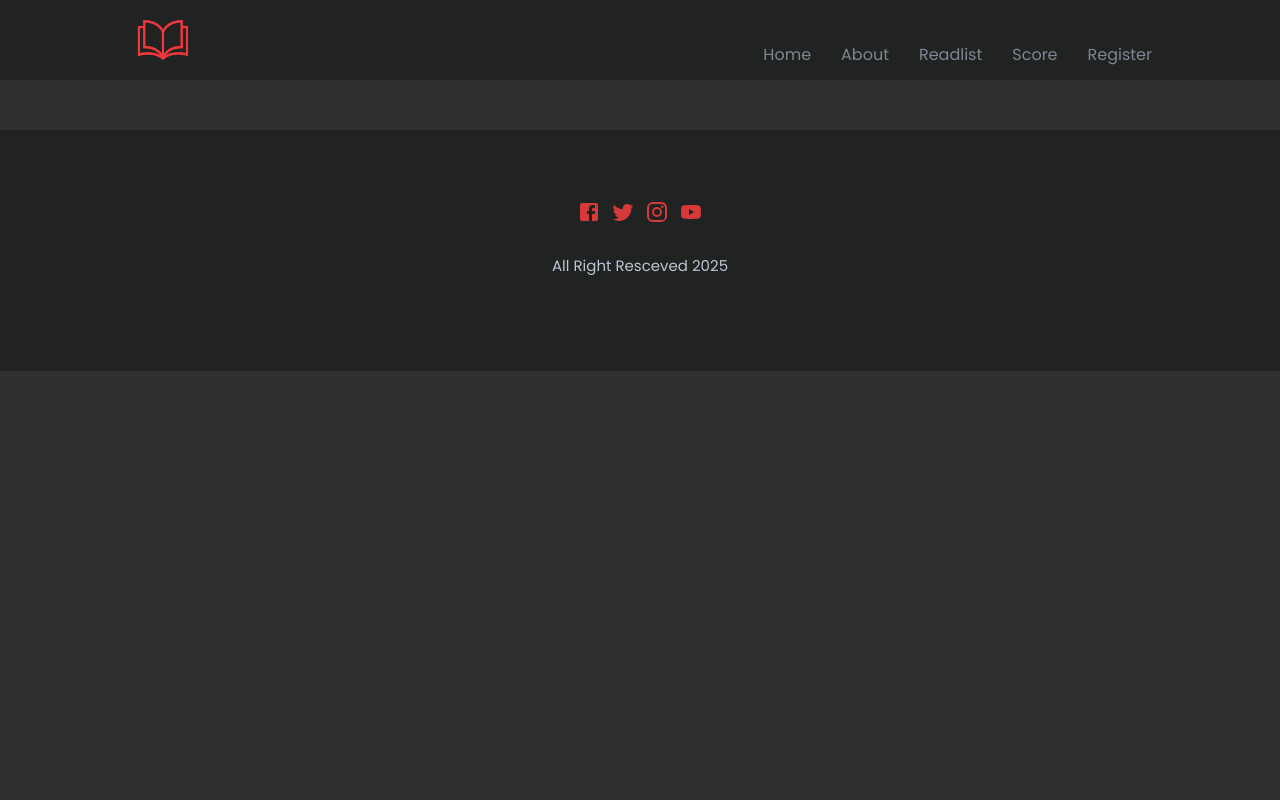
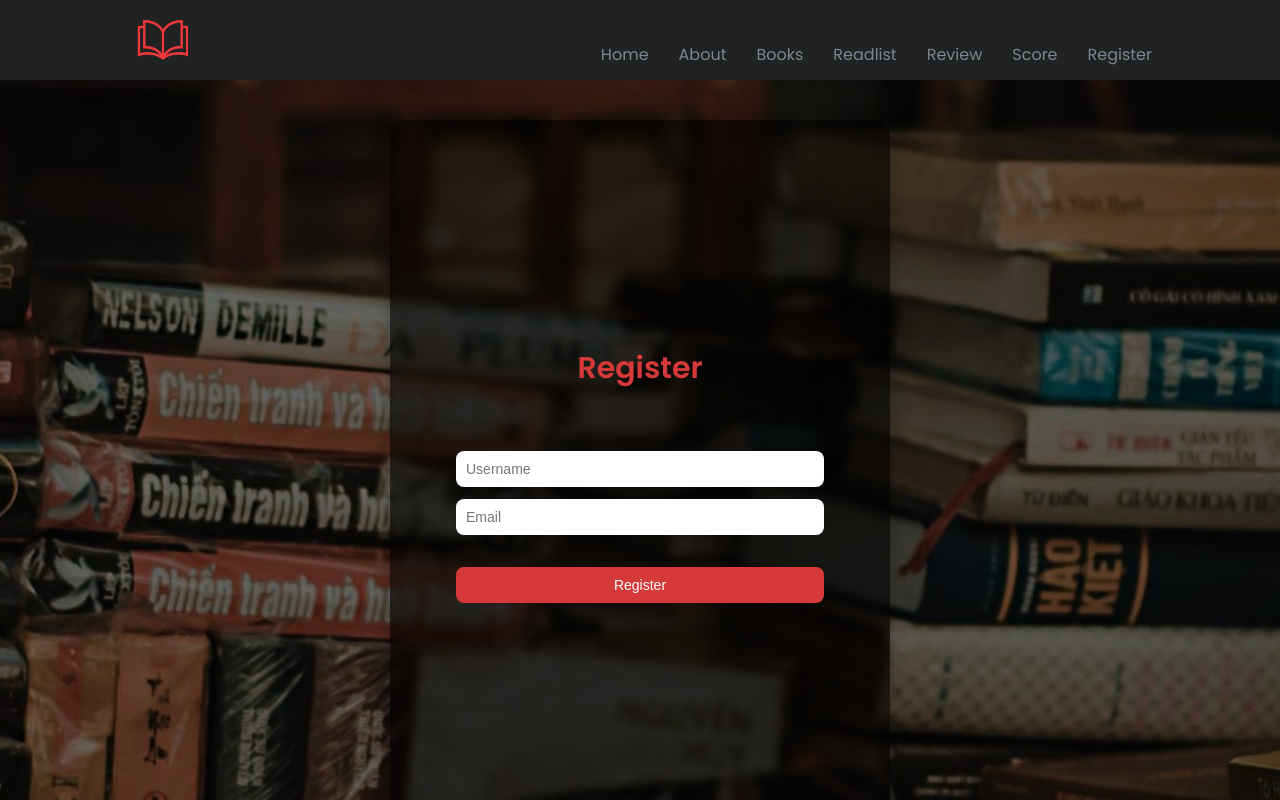
Before and after one commit to isabellaschwr/Web2, a React (Create React App) app in the folder frontend/: page /register in a window 1280 px wide. Shown: the top 800 px of the page. Built offline with nearby package versions, Linux system fonts and the light colour scheme.

Commit message:
register/review frontend

```diff
--- a/frontend/src/App.css
+++ b/frontend/src/App.css
@@ -382,3 +382,25 @@ footer i {
   border-spacing: 0 25px;
   margin-top: 10px;
 }
+
+/*Register */
+.register {
+  background: rgba(0, 0, 0, 0.6);
+  width: 500px;
+  height: 300px;
+  padding: 20px;
+  border-radius: 16px;
+  box-shadow: 0 0 15px rgba(0, 0, 0, 0.3);
+  backdrop-filter: blur(4px);
+}
+
+.register input,
+.register button {
+  width: 100%;
+  padding: 10px;
+  font-size: 14px;
+  border-radius: 8px;
+  box-sizing: border-box;
+  margin-bottom: 12px;
+  border: none;
+}
--- a/frontend/src/App.js
+++ b/frontend/src/App.js
@@ -1,7 +1,6 @@
 import React from "react";
 import Pages from "./components/pages/Pages";
 import "./App.css"
-
 
 function App() {
   return <Pages />;
--- a/frontend/src/components/data/datas.js
+++ b/frontend/src/components/data/datas.js
@@ -13,8 +13,16 @@ export const navlink = [
     text: "About",
   },
    {
+    url: "/books",
+    text: "Books",
+  },
+   {
     url: "/readlist",
     text: "Readlist",
+  },
+     {
+    url: "/review",
+    text: "Review",
   },
     {
     url: "/score",
--- a/frontend/src/components/home/Home.jsx
+++ b/frontend/src/components/home/Home.jsx
@@ -82,6 +82,7 @@ export const Home = () => {
       <About />
       <Readlist />
       <Score />
+
     </>
   );
 };
--- /dev/null
+++ b/frontend/src/components/pages/Books.jsx
@@ -0,0 +1,36 @@
+
+import { useEffect, useState } from "react";
+import { fetchBooks } from "../../services/api";
+import { getCurrentUsername } from "../../services/api";
+
+const username = getCurrentUsername();
+
+
+export const Books = () => {
+  const [books, setBooks] = useState([]);
+
+  useEffect(() => {
+    fetchBooks().then(setBooks);
+  }, []);
+
+  return (
+    <>
+
+      <section className="bookSection" style={{ padding: "4rem", backgroundColor: "#f9f9f9" }}>
+        <h2>Beliebte Bücher</h2>
+        <div className="bookGrid" style={{ display: "flex", flexWrap: "wrap", gap: "2rem" }}>
+          {books.map((book) => (
+            <div key={book.id} className="bookCard" style={{ width: "200px", border: "1px solid #ccc", padding: "1rem", borderRadius: "8px", backgroundColor: "#fff" }}>
+              <img src={book.coverUrl} alt={book.title} style={{ width: "100%", height: "auto", objectFit: "cover" }} />
+              <h3>{book.title}</h3>
+              <p>{book.author}</p>
+            </div>
+          ))}
+        </div>
+      </section>
+
+    </>
+  );
+};
+
+export default Books;
--- a/frontend/src/components/pages/Pages.jsx
+++ b/frontend/src/components/pages/Pages.jsx
@@ -5,7 +5,10 @@ import Footer from "../common/Footer";
 import { Home } from "../home/Home";
 import { About } from "./About";
 import { Readlist } from "./Readlist";
+import { Review} from "./Review";
 import { Score } from "./Score";
+import { Register } from "./Register";
+import { Books } from "./Books";
 import { getCurrentUsername } from "../../services/api";
 
 const username = getCurrentUsername();
@@ -17,8 +20,12 @@ const Pages = () => {
       <Switch>
         <Route exact path='/' component={Home} />
         <Route exact path='/about' component={About} />
+        <Route exact path='/books' component={Books} />
         <Route exact path='/readlist' component={Readlist} />
+        <Route exact path='/review' component={Review} />
         <Route exact path='/score' component={Score} />
+        <Route exact path='/register' component={Register} />
+
       </Switch>
       <Footer />
     </Router>
--- a/frontend/src/components/pages/Register.jsx
+++ b/frontend/src/components/pages/Register.jsx
@@ -1,12 +1,13 @@
-import { getCurrentUsername } from "../../services/api";
+import React, { useState } from "react";
+import { useHistory } from "react-router-dom";
+import { Heading } from "../common/Heading";
 
-const username = getCurrentUsername();
+export const Register = () => {
+  const [username, setUsername] = useState("");
+  const [email, setEmail] = useState("");
+  const history = useHistory();
 
-
-
-// Rest hier oben noch - das ist nur für Buch zu Benutzer Datenspeicherung
-
-const handleRegister = async () => {
+  const handleRegister = async () => {
     const user = { username, email };
     try {
       const res = await fetch("http://localhost:8080/users", {
@@ -19,10 +20,55 @@ const handleRegister = async () => {
         const data = await res.json();
         localStorage.setItem("username", data.username);
         alert("Registered and logged in!");
+        history.push("/readlist"); // Weiterleitung nach Erfolg
       } else {
         alert("Registration failed");
       }
     } catch (err) {
       console.error("Error registering:", err);
+      alert("An error occurred");
     }
   };
+
+  return (
+    <section
+      className="hero"
+      style={{
+        backgroundImage: "url('/images/readlist1.jpg')",
+        backgroundSize: "cover",
+        backgroundRepeat: "no-repeat",
+        backgroundPosition: "center",
+        backgroundAttachment: "fixed",
+        height: "100vh",
+        width: "100%",
+        display: "flex",
+        justifyContent: "center",
+        alignItems: "center",
+        position: "relative",
+      }}
+    >
+      <section className="register">
+        <div className="container">
+          <Heading title="Register" />
+          <div className="form">
+            <input
+              type="text"
+              placeholder="Username"
+              value={username}
+              onChange={(e) => setUsername(e.target.value)}
+            />
+            <input
+              type="email"
+              placeholder="Email"
+              value={email}
+              onChange={(e) => setEmail(e.target.value)}
+            />
+            <button onClick={handleRegister}>Register</button>
+          </div>
+        </div>
+      </section>
+    </section>
+  );
+};
+
+export default Register;
--- /dev/null
+++ b/frontend/src/components/pages/Review.jsx
@@ -0,0 +1,128 @@
+import React, { useEffect, useState } from "react";
+import { Heading } from "../common/Heading";
+import { getCurrentUsername } from "../../services/api"; // lokal gespeicherter Benutzername
+
+export const Review = () => {
+  const [bookTitle, setBookTitle] = useState("");
+  const [rating, setRating] = useState(5);
+  const [reviewText, setReviewText] = useState("");
+  const [reviews, setReviews] = useState([]);
+  const [refresh, setRefresh] = useState(false);
+
+  const username = getCurrentUsername();
+
+  useEffect(() => {
+    if (bookTitle.trim() !== "") {
+      fetch(`http://localhost:8080/reviews/${encodeURIComponent(bookTitle)}`)
+        .then((res) => res.json())
+        .then((data) => setReviews(data))
+        .catch((err) => console.error("Fehler beim Laden der Reviews:", err));
+    }
+  }, [bookTitle, refresh]);
+
+  const handleSubmit = async (e) => {
+    e.preventDefault();
+    if (!username) {
+      alert("Bitte zuerst einloggen oder Benutzername setzen.");
+      return;
+    }
+
+    const review = {
+      bookTitle,
+      rating,
+      reviewText,
+    };
+
+    try {
+      const res = await fetch(`http://localhost:8080/reviews?username=${username}`, {
+        method: "POST",
+        headers: {
+          "Content-Type": "application/json",
+        },
+        body: JSON.stringify(review),
+      });
+
+      if (res.ok) {
+        setReviewText("");
+        setRating(5);
+        setRefresh(!refresh);
+      } else {
+        alert("Fehler beim Absenden der Review.");
+      }
+    } catch (error) {
+      console.error("Fehler beim Senden:", error);
+    }
+  };
+
+  return (
+    <section className="review">
+      <div className="container">
+        <Heading title="📚 Buch bewerten & Reviews lesen" />
+
+        <div className="my-6">
+          <input
+            type="text"
+            value={bookTitle}
+            onChange={(e) => setBookTitle(e.target.value)}
+            placeholder="Buchtitel eingeben"
+            className="border rounded p-2 w-full mb-4"
+          />
+
+          {bookTitle && (
+            <div className="reviews">
+              <h2 className="text-xl font-semibold mb-2">🔍 Reviews zu: „{bookTitle}“</h2>
+              {reviews.length === 0 ? (
+                <p className="text-gray-500">Noch keine Bewertungen vorhanden.</p>
+              ) : (
+                <ul className="space-y-4">
+                  {reviews.map((r) => (
+                    <li key={r.id} className="border p-4 rounded shadow">
+                      <div className="font-bold">{r.user?.username || "Unbekannt"}</div>
+                      <div>⭐ {r.rating}/5</div>
+                      <p>{r.reviewText}</p>
+                    </li>
+                  ))}
+                </ul>
+              )}
+            </div>
+          )}
+        </div>
+
+        {bookTitle && (
+          <form onSubmit={handleSubmit} className="border p-4 rounded shadow mt-6">
+            <h3 className="text-lg font-semibold mb-2">📝 Eigene Review schreiben</h3>
+
+            <label className="block mb-2">Bewertung (1–5 Sterne):</label>
+            <select
+              value={rating}
+              onChange={(e) => setRating(Number(e.target.value))}
+              className="border p-2 w-full mb-4 rounded"
+            >
+              {[1, 2, 3, 4, 5].map((n) => (
+                <option key={n} value={n}>
+                  {n}
+                </option>
+              ))}
+            </select>
+
+            <textarea
+              value={reviewText}
+              onChange={(e) => setReviewText(e.target.value)}
+              placeholder="Deine Meinung zum Buch..."
+              className="border p-2 w-full rounded mb-4"
+              rows={4}
+              required
+            />
+
+            <button
+              type="submit"
+              className="bg-blue-500 text-white px-4 py-2 rounded hover:bg-blue-600"
+            >
+              Bewertung absenden
+            </button>
+          </form>
+        )}
+      </div>
+    </section>
+  );
+};
```
